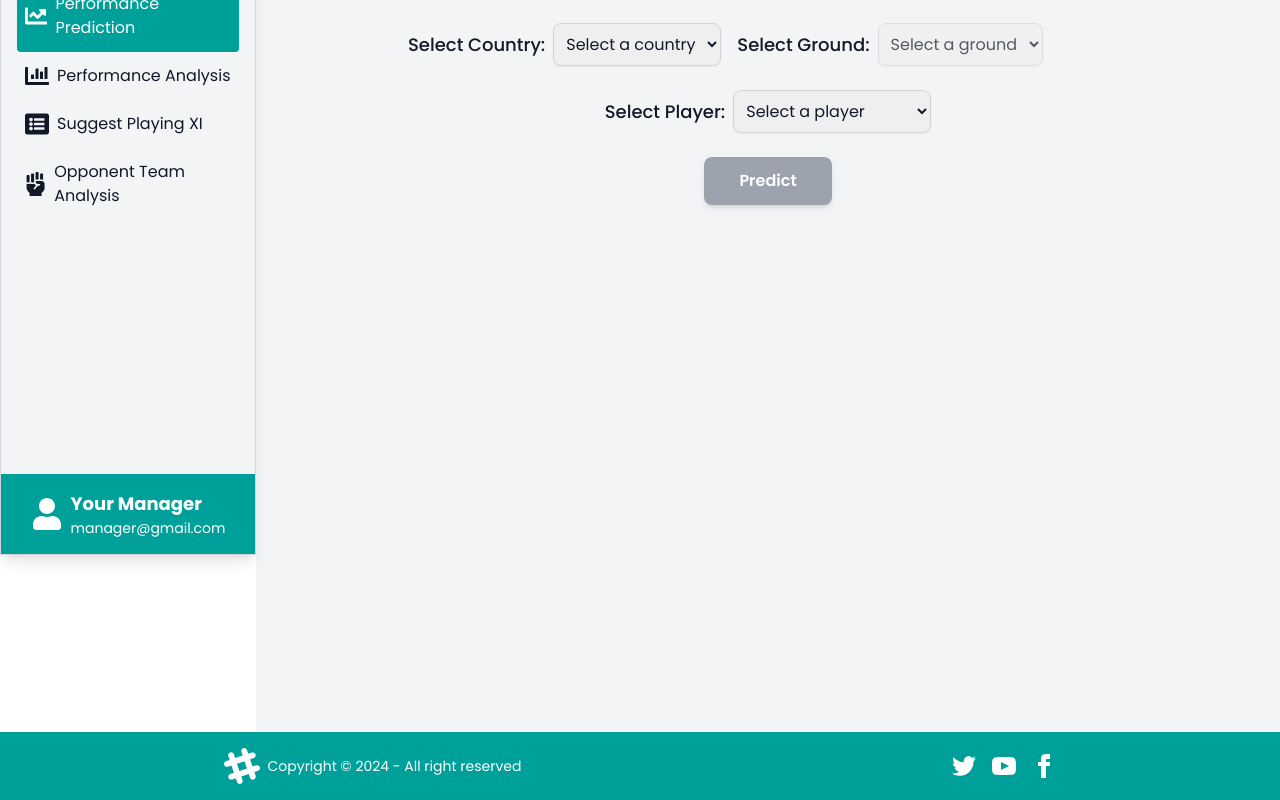
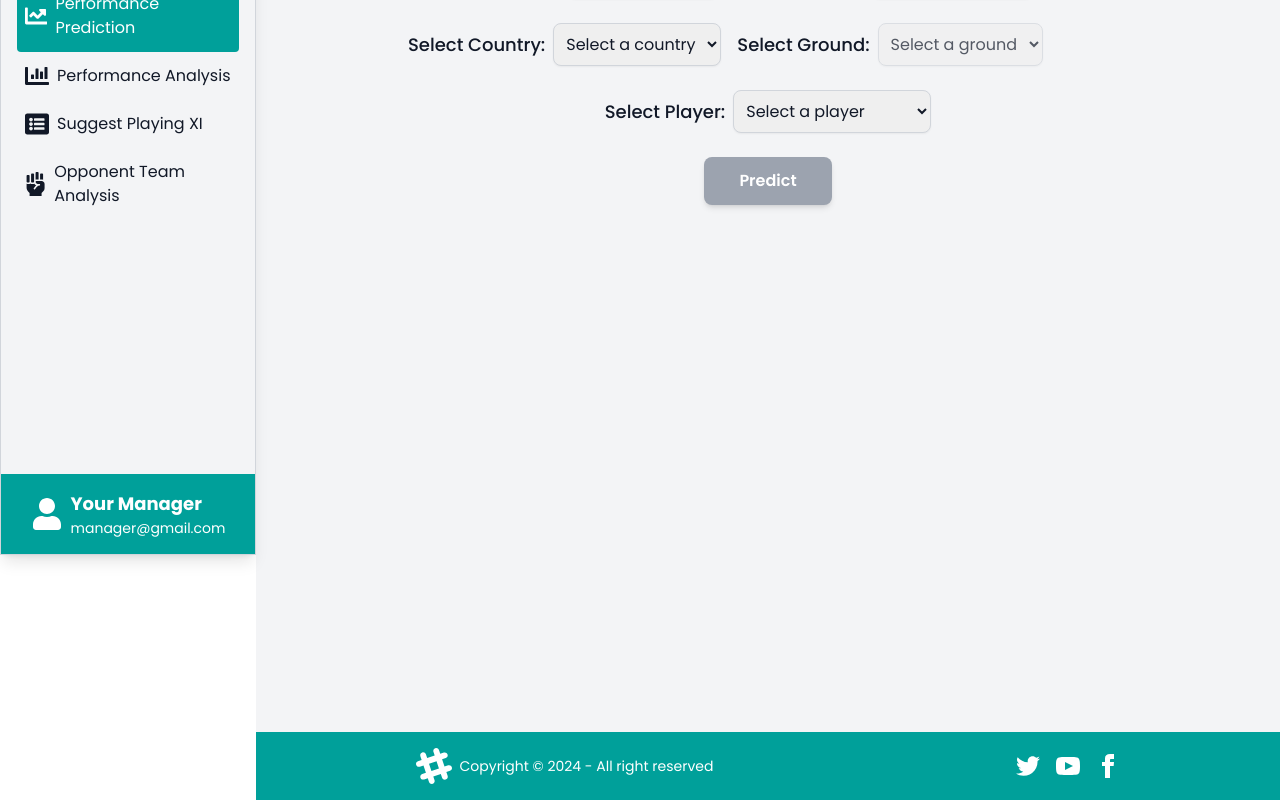
Before and after one commit to AjabNauman958/smart-cricket-frontend, a React (Vite) app: page /TeamManagement/ManagementCheckPlayerPerformancePrediction in a window 1280 px wide. Shown: the part 245-1045 px from the top of the page. Built offline with nearby package versions, Linux system fonts and the light colour scheme.

Commit message:
modified

```diff
--- a/src/components/TeamManagement/PlayerPerformancePrediction/ManagementCheckPlayerPerformancePrediction.jsx
+++ b/src/components/TeamManagement/PlayerPerformancePrediction/ManagementCheckPlayerPerformancePrediction.jsx
@@ -1,36 +1,70 @@
 import React from "react";
+import { motion } from "framer-motion";
+import { useInView } from "react-intersection-observer";
 import ThemeContextProvider from "../../context/ThemeContextProvider";
 import Sidebar from "../Sidebar/Sidebar";
 import DashboardNavbar from "../../Player/DashboardNavbar";
 import PredictionForm from "../../Player/PerformancePrediction/PredictionForm";
 import Footer from "../Footer/Footer";
 
+const ManagementCheckPlayerPerformancePrediction = () => {
+  // Animation Variants
+  const fadeInVariant = {
+    hidden: { opacity: 0, y: 50 },
+    visible: { opacity: 1, y: 0, transition: { duration: 0.8 } },
+  };
 
-const ManagementCheckPlayerPerformancePrediction = () => {
+  // Reusable Animated Component
+  const AnimatedComponent = ({ children }) => {
+    const [ref, inView] = useInView({
+      threshold: 0.2, // Trigger when 20% is visible
+      triggerOnce: true, // Animate only once
+    });
+
+    return (
+      <motion.div
+        ref={ref}
+        variants={fadeInVariant}
+        initial="hidden"
+        animate={inView ? "visible" : "hidden"}
+      >
+        {children}
+      </motion.div>
+    );
+  };
+
   return (
     <div>
       <ThemeContextProvider>
         <div>
           <Sidebar />
           <div
-            className="grow ml-16 md:ml-64  bg-gray-100 text-gray-900
-      dark:bg-gray-900 dark:text-white flex-wrap"
+            className="grow ml-16 md:ml-64 bg-gray-100 text-gray-900
+              dark:bg-gray-900 dark:text-white flex-wrap min-h-screen"
           >
             <DashboardNavbar />
-            <div>
-              <div className="flex justify-center items-center  bg-white dark:bg-gray-900 dark:text-white dark:shadow-2xl">
-                <h1 className="  p-3 text-2xl ">
+
+            {/* Header */}
+            <AnimatedComponent>
+              <div className="flex justify-center items-center bg-white dark:bg-gray-900 dark:text-white dark:shadow-2xl">
+                <h1 className="p-3 text-2xl">
                   <span className="text-green-500 font-semibold"> Player </span>
                   Performance Prediction
                 </h1>
               </div>
-            </div>
-            <div className="min-h-screen">
-              <PredictionForm />
-            </div>
-          </div>
-          <div >
-            <Footer />
+            </AnimatedComponent>
+
+            {/* Prediction Form */}
+            <AnimatedComponent>
+              <div className="min-h-screen">
+                <PredictionForm />
+              </div>
+            </AnimatedComponent>
+
+            {/* Footer */}
+            <AnimatedComponent>
+              <Footer />
+            </AnimatedComponent>
           </div>
         </div>
       </ThemeContextProvider>
```
